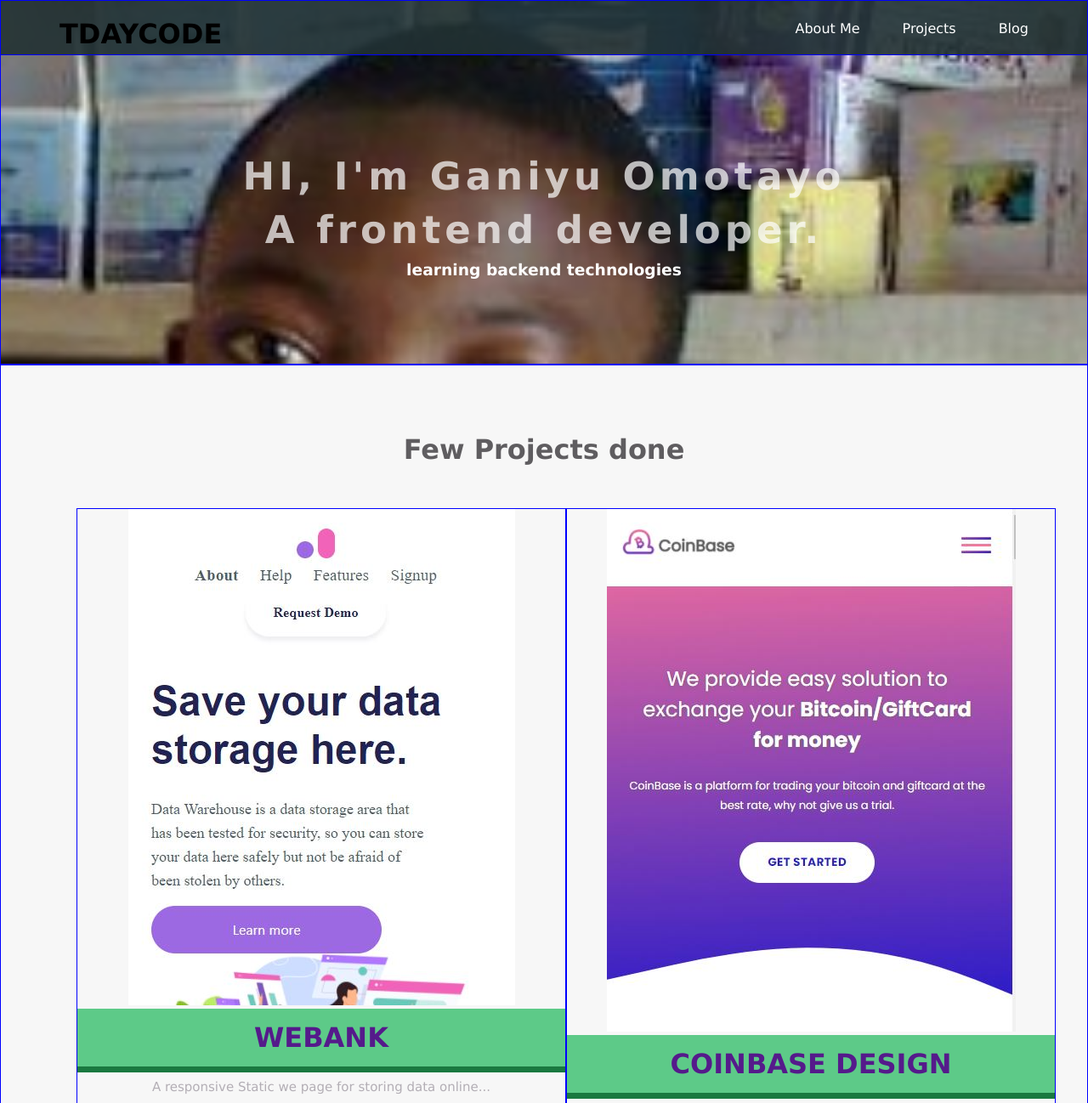
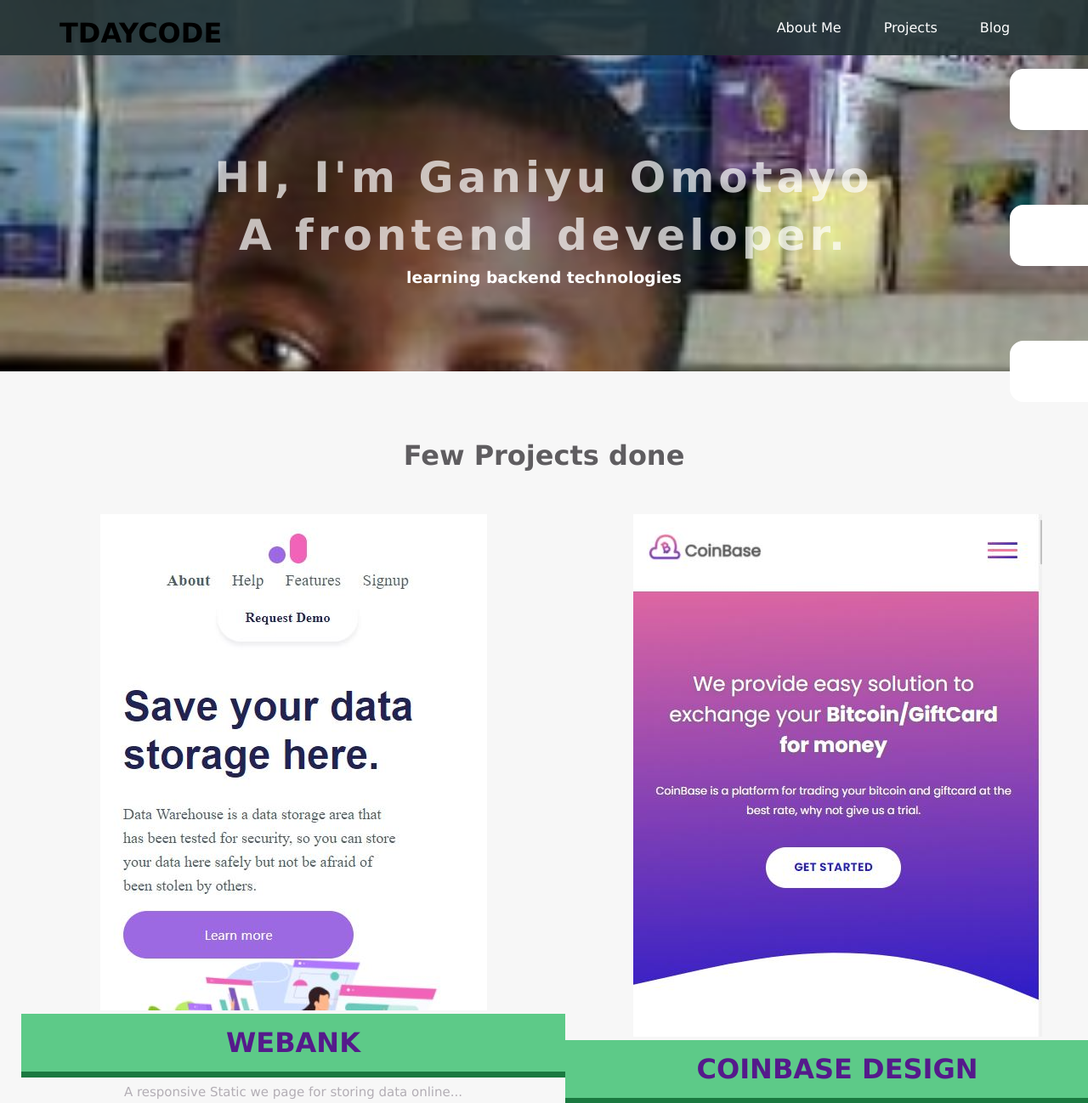
Before and after one commit to Tdaycode/portfolio, a plain HTML site: page index.html in a window 1280 px wide. Shown: the top 1298 px of the page at 85% size. Drawn offline with Linux system fonts and the light colour scheme.

```diff
--- a/styles.css
+++ b/styles.css
@@ -31,16 +31,10 @@ a {
     clear: left;
 }
 
-header {
-    border: 1px solid blue;
-    /* width: 100vw; */
-}
-
 .container {
     max-width: 1170px;
     padding: 0 15px;
     margin: 0 auto;
-    width: 100vw;
 }
 
 .top-wrapper {
@@ -49,12 +43,11 @@ header {
     background-size: cover;
     color: white;
     text-align: center;
-    border: blue 1px solid;
 }
 
 .top-wrapper h1 {
     opacity: 0.7;
-    font-size: 45px;
+    font-size: 50px;
     letter-spacing: 5px;
     margin-bottom: 10px;
 }
@@ -132,7 +125,6 @@ header {
     padding-right: 25px;
     background-color: #f7f7f7;
     text-align: center;
-    border: 1px solid blue;
 }
 
 .heading {
@@ -154,24 +146,8 @@ header {
 }
 
 .project {
-    /* display: flex;
-    flex-direction: column; */
-    border: 1px solid blue;
-    width: 45%;
+    width: 50%;
 }
-
-
-/* .project-icon {
-    position: relative;
-} */
-
-
-/* .project-icon p {
-    position: absolute;
-    top: 44%;
-    width: 100%;
-    color: white;
-} */
 
 .text-contents {
     width: 80%;
@@ -199,7 +175,6 @@ header {
 }
 
 .message:active {
-    /* position: relative; */
     top: 7px;
     box-shadow: none;
 }
@@ -218,13 +193,10 @@ footer {
     padding-bottom: 20px;
 }
 
-
-/* Write your code below */
-
 .menu-icon {
     color: white;
     float: right;
     font-size: 25px;
     padding: 21px 0;
-    display: none;
+    display: block;
 }
```
